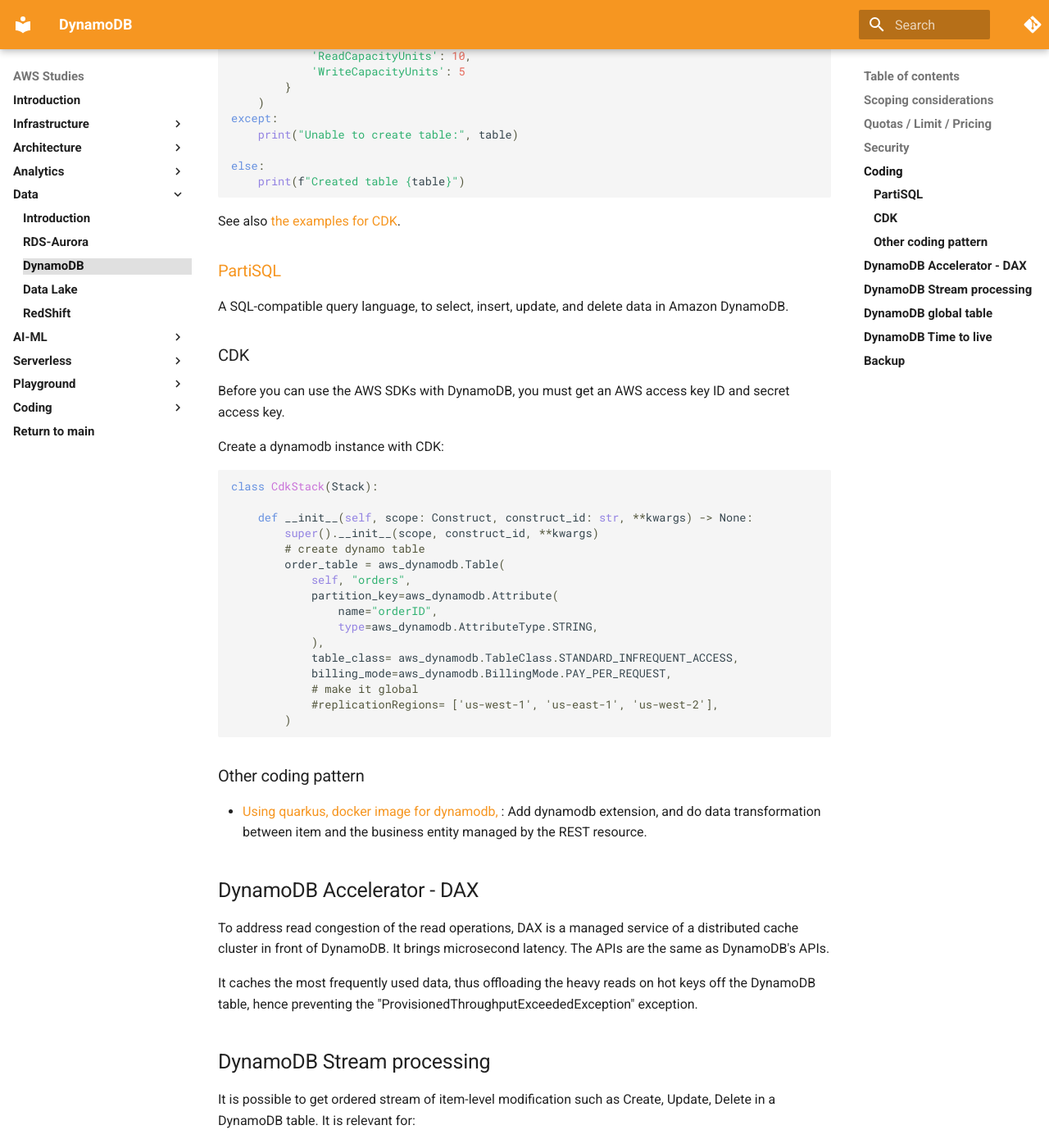
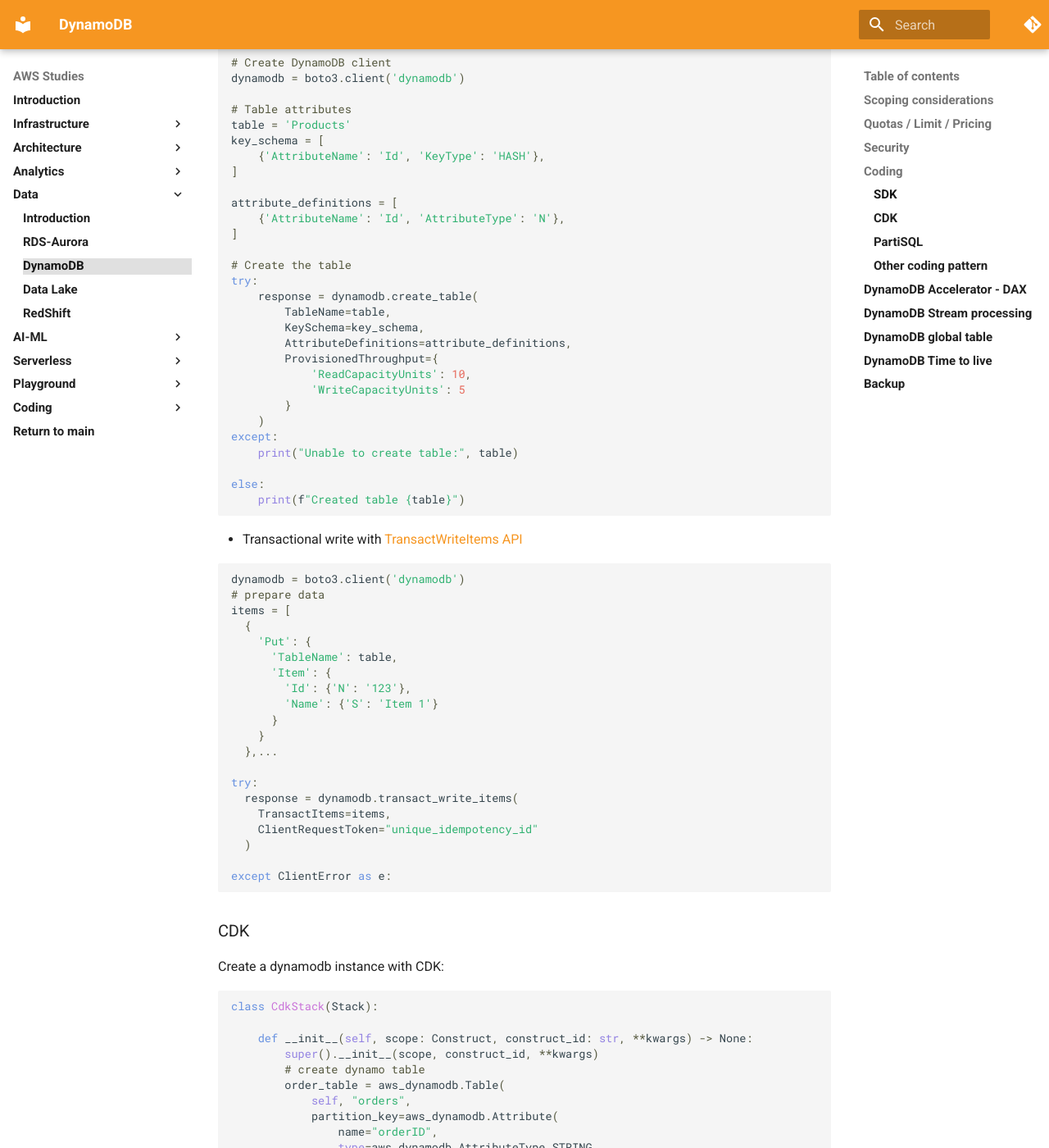
Before and after one commit to jbcodeforce/yarfba, an MkDocs documentation site: the page built from docs/data/dynamodb.md, in a window 1280 px wide and 1400 px high, scrolled down 2853 px. Shown: the whole window at 82% size. Built offline with MkDocs 1.6.1 and Material for MkDocs 9.7.7, drawn with Linux system fonts in a browser that asks for light colours; comment, search, counter and statistics services are not loaded; some of the changed text lies outside the part shown.

Commit message:
update dynamodb with cliend side encryption

````diff
--- a/docs/data/dynamodb.md
+++ b/docs/data/dynamodb.md
@@ -50,6 +50,24 @@
 
 All the data in DynamoDB is encrypted in transit. By default, communications to and from DynamoDB use the HTTPS protocol. Data in the application, needs to be encrypted before sending it to Dynamodb using client side encryption. If you store sensitive or confidential data in DynamoDB, consider including client-side encryption in your security plan. [See the What is the AWS Database Encryption SDK  product documentation.](https://docs.aws.amazon.com/database-encryption-sdk/latest/devguide/what-is-database-encryption-sdk.html)
 
+Below is an example of approach using a KMS AWS managed key, knowing its arn in KMS:
+
+```python
+kms = boto3.client('kms')
+
+def encrypt(text_to_encrypt):
+    return kms.encrypt(
+        KeyId=key_arn,
+        Plaintext=text_to_encrypt
+    )['CiphertextBlob']
+
+item['ssn']= encrypt(item['ssn'])
+dynamodb.put_item(
+  TableName='MyTable',
+  Item=item
+)
+```
+
 Attention, with customer managed keys, deletion of the key, will make the tables not accessible. You cannot use a customer managed key with DynamoDB Accelerator (DAX) clusters.
 
 See also this [important usage note](https://docs.aws.amazon.com/amazondynamodb/latest/developerguide/encryption.usagenotes.html).
@@ -68,7 +86,9 @@
 
 See [AWS dynamodb cli cheat sheet](https://docs.aws.amazon.com/amazondynamodb/latest/developerguide/CheatSheet.html)
 
-Create with Python SDK:
+### SDK
+
+Create Table with Python SDK:
 
 ```python
 import boto3
@@ -104,15 +124,32 @@
     print(f"Created table {table}")
 ```
 
-See also [the examples for CDK](https://docs.aws.amazon.com/cdk/api/v2/python/aws_cdk.aws_dynamodb/README.html).
+* Transactional write with [TransactWriteItems API](https://docs.aws.amazon.com/amazondynamodb/latest/APIReference/API_TransactWriteItems.html)
 
-### [PartiSQL](https://docs.aws.amazon.com/amazondynamodb/latest/developerguide/ql-reference.html)
+```python
+dynamodb = boto3.client('dynamodb')
+# prepare data
+items = [
+  {
+    'Put': {
+      'TableName': table,
+      'Item': {
+        'Id': {'N': '123'},
+        'Name': {'S': 'Item 1'}
+      }
+    }
+  },...
 
-A SQL-compatible query language, to select, insert, update, and delete data in Amazon DynamoDB.
+try:
+  response = dynamodb.transact_write_items(
+    TransactItems=items,
+    ClientRequestToken="unique_idempotency_id"
+  )
+
+except ClientError as e:
+```
 
 ### CDK
-
-Before you can use the AWS SDKs with DynamoDB, you must get an AWS access key ID and secret access key.
 
 Create a dynamodb instance with CDK:
 
@@ -135,10 +172,20 @@
         )
 ```
 
+See also [the examples for CDK](https://docs.aws.amazon.com/cdk/api/v2/python/aws_cdk.aws_dynamodb/README.html).
+
+
+
+
+### [PartiSQL](https://docs.aws.amazon.com/amazondynamodb/latest/developerguide/ql-reference.html)
+
+A SQL-compatible query language, to select, insert, update, and delete data in Amazon DynamoDB.
+
 
 ### Other coding pattern
 
 * [Using quarkus, docker image for dynamodb, ](https://quarkus.pro/guides/dynamodb.html): Add dynamodb extension, and do data transformation between item and the business entity managed by the REST resource.
+* For client application, there is this [nice tutorial from Quarkus](https://docs.quarkiverse.io/quarkus-amazon-services/dev/amazon-dynamodb.html).
 
 ## DynamoDB Accelerator - DAX
 
````
